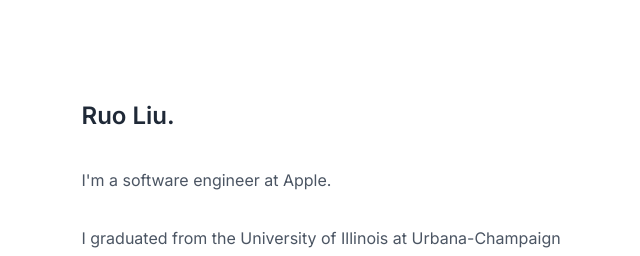
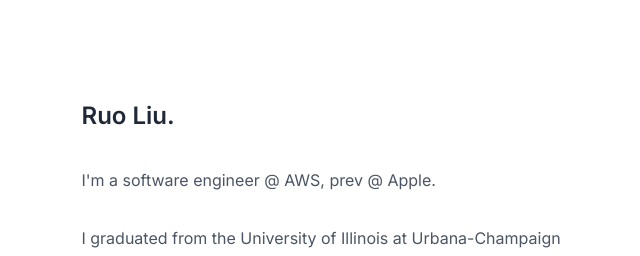
Before and after one commit to ruoliu2/ruoliu2.github.io, a Next.js app: page / in a window 1280 px wide. Shown: the top 256 px of the page, without its empty margins (315-955 px from the left). Built offline with nearby package versions, Linux system fonts and the light colour scheme.

Commit message:
update job

```diff
--- a/src/components/Bio.tsx
+++ b/src/components/Bio.tsx
@@ -6,7 +6,7 @@ import {siteConfig} from "@/config/site";
 const socialLinks = [
     {
         icon: <EnvelopeIcon className="w-5 h-5"/>,
-        href: "mailto:ruoliu.dev@gmail.com",
+        href: "mailto:ruoliu.nj@gmail.com",
         label: "Email",
     },
     // {
@@ -33,11 +33,11 @@ export default function Bio() {
                 <title>Ruo Liu</title>
                 <meta
                     name="description"
-                    content="Ruo Liu, Apple software engineer."
+                    content="Ruo Liu, SDE @ AWS, ex Apple"
                 />
                 <meta
                     name="keywords"
-                    content="Ruo Liu, UIUC, Software Engineer, Distributed Systems, Machine Learning, Apple"
+                    content="Ruo Liu, UIUC, Software Engineer, Distributed Systems, Machine Learning, Apple, AWS"
                 />
                 <meta name="robots" content="index, follow"/>
                 <link rel="canonical" href={siteConfig.domain}/>
@@ -57,7 +57,7 @@ export default function Bio() {
                         </div>
 
                         <p className="text-gray-600 dark:text-gray-400 leading-relaxed">
-                            I&#39;m a software engineer at Apple.
+                            I&#39;m a software engineer @ AWS, prev @ Apple.
                         </p>
 
                         <p className="text-gray-600 dark:text-gray-400 leading-relaxed">
```
